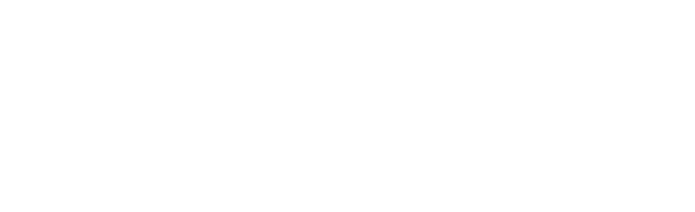
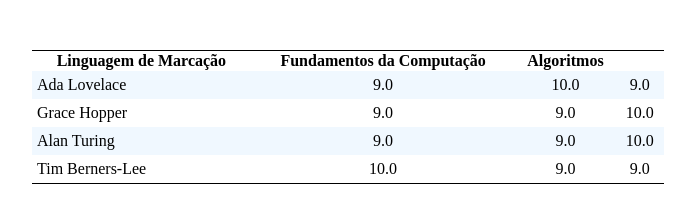
Before and after one commit to Felipejjjj/ativi--lm-si, a plain HTML site: page ifpb exercises main src-pages_exercises_web-style-table-css__codes_css_code/tabela-notas/index.html in a window 1280 px wide. Shown: the whole page, without its empty margins (292-987 px from the left). Drawn offline with Linux system fonts and the light colour scheme.

Commit message:
Add files via upload

```diff
--- a/ifpb exercises main src-pages_exercises_web-style-table-css__codes_css_code/tabela-notas/index.html
+++ b/ifpb exercises main src-pages_exercises_web-style-table-css__codes_css_code/tabela-notas/index.html
@@ -1,59 +1,77 @@
 <!DOCTYPE html>
 <html>
-	<!--
-		Gere uma table que contenha as notas de disciplinas de alguns ilustres alunos,
-		Os dados para preenchimento desta table estão na Figura 'exercicio-table-2.png'
-		(esta ilustra a exibição esperada como resposta deste exercício).
-
-		A table deve seguir os seguintes padrões de estilos:
-
-		1) Todo o texto deverá estar centralizado, exceto os nomes dos alunos que deverão
-		estar com alinhamento a esquerda.
-
-		2) Largura (width) em 50%, min-width de 300px, e com margin auto;
-
-		3) Bordas com collapse
-
-		4) Margem de distância do topo de 50px;
-
-		5) borda do topo e da base com 1px solid black;
-
-		6) As linhas ímpares, que contém os nomes dos alunos, deverão estar com o plano
-		de fundo na cor rgb(240,248,255).
-	-->
 <head>
 	<title>Notas dos Alunos</title>
 	<meta charset="utf-8">
-</head>
-<body>
+<style>
+	table{
+		text-align: center;
+		width: 50%;
+		min-width: 300px;
+		margin: auto;
+		margin-top: 50px;
+		border-top: 1px solid black;
+		border-bottom: 1px solid black;
+		border-collapse: collapse;
 
-<!--
-	Linguagem de Marcação
-	Fundamentos da Computação
-	Algoritmos
+	}
 
-	Ada Lovelace
-	9.0
-	10.0
-	9.0
+	.aluno{
+		text-align: left;
+	}
 
-	Grace Hopper
-	9.0
-	9.0
-	10.0
 
-	Alan Turing
-	9.0
-	9.0
-	10.0
+	.impar{
+		background-color: rgb(240,248,255);
+	}
 
-	Tim Berners-Lee
-	10.0
-	9.0
-	9.0
--->
+	td{
+		padding: 5px;
+	}
 
 
 
+</style>
+</head>
+<body>
+	<table>
+		<thead>
+			<tr>
+			    <th>Linguagem de Marcação</th>
+			    <th>Fundamentos da Computação</th>
+			    <th>Algoritmos</th>
+			</tr>
+		</thead>
+		<tbody>
+			<tr class="impar">
+				<td class= "aluno">Ada Lovelace</td>
+				<td >9.0</td>
+				<td>10.0</td>
+				<td>9.0</td>
+			</tr>
+
+			<tr>
+				<td class="aluno">Grace Hopper</td>
+				<td>9.0</td>
+				<td>9.0</td>
+				<td>10.0</td>
+			</tr>
+
+			<tr class="impar">
+				<td class="aluno">Alan Turing</td>
+				<td>9.0</td>
+				<td>9.0</td>
+				<td>10.0</td>
+			</tr>
+
+			<tr>
+				<td class="aluno">Tim Berners-Lee</td>
+				<td>10.0</td>
+				<td>9.0</td>
+				<td>9.0</td>
+			</tr>
+
+		</tbody>
+	</table>
 </body>
 </html>
```
Also changed, not shown: ifpb exercises main src-pages_exercises_web-style-table-css__codes_css_code/tabela-climatica/index.html (+9 -37 lines).
